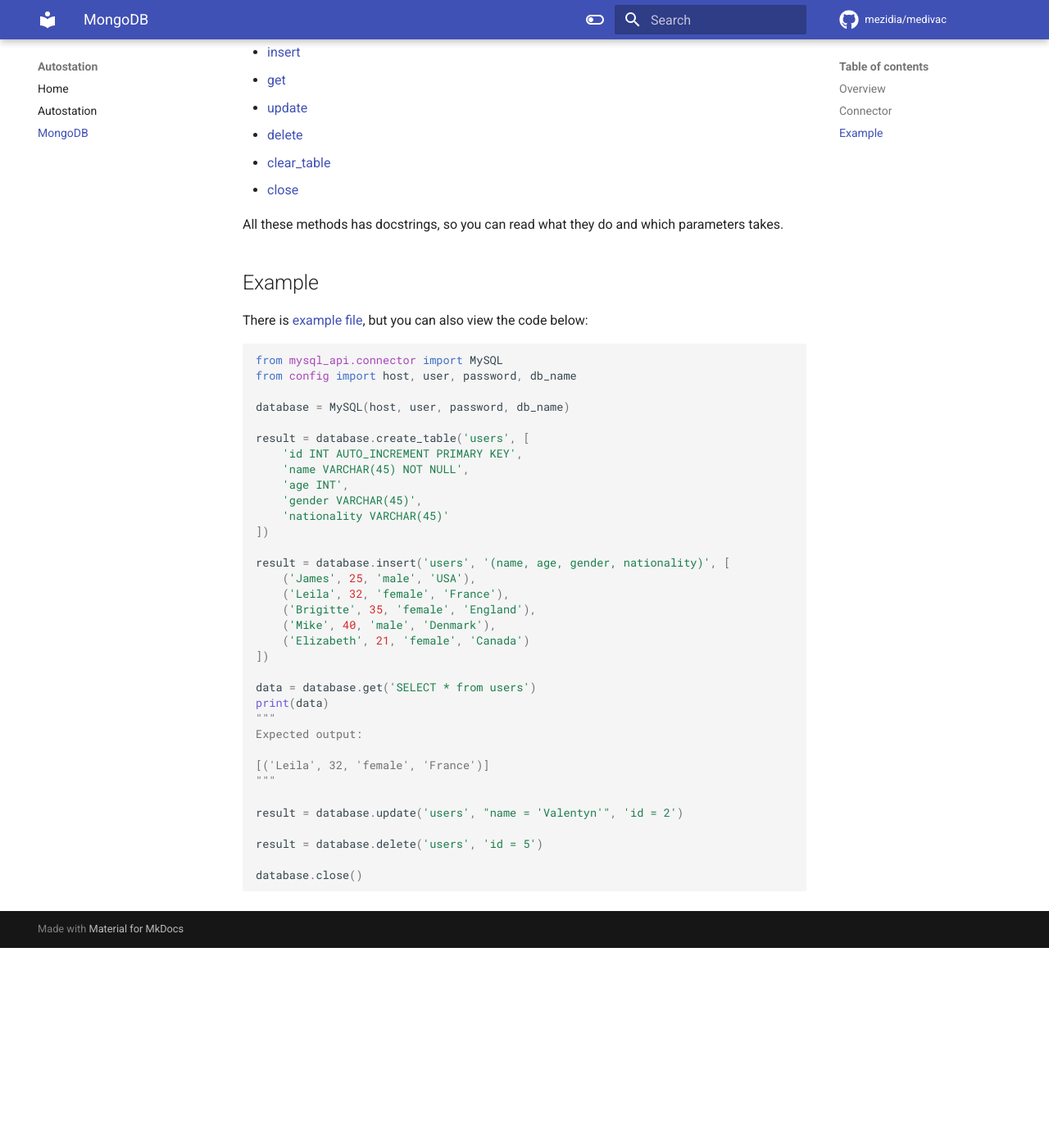
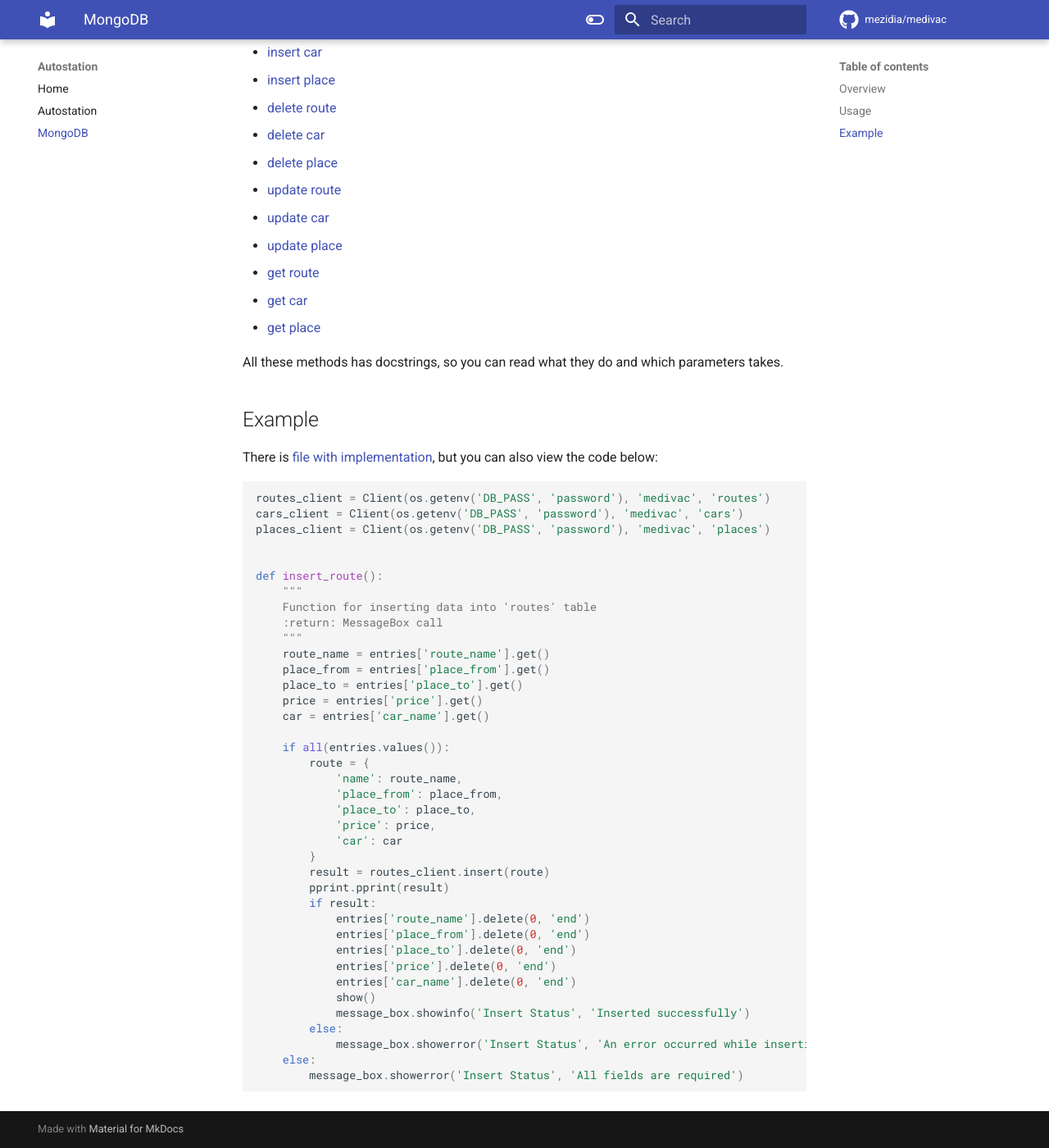
Before and after one commit to mezidia/django_labs, an MkDocs documentation site: the page built from docs/mongo.md, in a window 1280 px wide and 1400 px high, scrolled down 515 px. Shown: the whole window at 82% size. Built offline with MkDocs 1.6.1 and Material for MkDocs 9.7.7, drawn with Linux system fonts in a browser that asks for light colours; comment, search, counter and statistics services are not loaded; before the commit the page ends 1671 px from its top, so only the background shows below that; some of the changed text lies outside the part shown.

Commit message:
📝: update mongodb page for docs

````diff
--- a/docs/mongo.md
+++ b/docs/mongo.md
@@ -4,61 +4,70 @@
 
 MongoDB is a source-available cross-platform document-oriented database program. Classified as a NoSQL database program, MongoDB uses JSON-like documents with optional schemas. MongoDB is developed by MongoDB Inc. and licensed under the Server Side Public License (SSPL).
 
-## Connector
+## Usage
 
-We developed our [class](https://github.com/mezidia/medivac/blob/main/mysql_api/connector.py) to make a work with
+We used [pymongo library](https://github.com/mezidia/medivac/blob/main/database.py) to make a work with
 database easier. Constructor of the class has a path to database as a variable.
 
 There are several main methods:
 
-- [create_table](https://github.com/mezidia/medivac/blob/main/mysql_api/connector.py#L27-L58)
-- [insert](https://github.com/mezidia/medivac/blob/main/mysql_api/connector.py#L60-L92)
-- [get](https://github.com/mezidia/medivac/blob/main/mysql_api/connector.py#L94-L111)
-- [update](https://github.com/mezidia/medivac/blob/main/mysql_api/connector.py#L113-L133)
-- [delete](https://github.com/mezidia/medivac/blob/main/mysql_api/connector.py#L135-L154)
-- [clear_table](https://github.com/mezidia/medivac/blob/main/mysql_api/connector.py#L156-L162)
-- [close](https://github.com/mezidia/medivac/blob/main/mysql_api/connector.py#L164-L168)
+- [insert route](https://github.com/mezidia/medivac/blob/main/app.py#L13-L45)
+- [insert car](https://github.com/mezidia/medivac/blob/main/app.py#L48-L65)
+- [insert place](https://github.com/mezidia/medivac/blob/main/app.py#L68-L85)
+- [delete route](https://github.com/mezidia/medivac/blob/main/app.py#L88-L104)
+- [delete car](https://github.com/mezidia/medivac/blob/main/app.py#L107-L123)
+- [delete place](https://github.com/mezidia/medivac/blob/main/app.py#L126-L142)
+- [update route](https://github.com/mezidia/medivac/blob/main/app.py#L145-L174)
+- [update car](https://github.com/mezidia/medivac/blob/main/app.py#L177-L182)
+- [update place](https://github.com/mezidia/medivac/blob/main/app.py#L185-L190)
+- [get route](https://github.com/mezidia/medivac/blob/main/app.py#L193-L215)
+- [get car](https://github.com/mezidia/medivac/blob/main/app.py#L218-L236)
+- [get place](https://github.com/mezidia/medivac/blob/main/app.py#L239-L257)
 
 All these methods has docstrings, so you can read what they do and which parameters takes.
 
 ## Example
 
-There is [example file](https://github.com/mezidia/medivac/blob/main/mysql_api/example.py),
+There is [file with implementation](https://github.com/mezidia/medivac/blob/main/app.py),
 but you can also view the code below:
 
 ```python
-from mysql_api.connector import MySQL
-from config import host, user, password, db_name
+routes_client = Client(os.getenv('DB_PASS', 'password'), 'medivac', 'routes')
+cars_client = Client(os.getenv('DB_PASS', 'password'), 'medivac', 'cars')
+places_client = Client(os.getenv('DB_PASS', 'password'), 'medivac', 'places')
 
-database = MySQL(host, user, password, db_name)
 
-result = database.create_table('users', [
-    'id INT AUTO_INCREMENT PRIMARY KEY',
-    'name VARCHAR(45) NOT NULL',
-    'age INT',
-    'gender VARCHAR(45)',
-    'nationality VARCHAR(45)'
-])
+def insert_route():
+    """
+    Function for inserting data into 'routes' table
+    :return: MessageBox call
+    """
+    route_name = entries['route_name'].get()
+    place_from = entries['place_from'].get()
+    place_to = entries['place_to'].get()
+    price = entries['price'].get()
+    car = entries['car_name'].get()
 
-result = database.insert('users', '(name, age, gender, nationality)', [
-    ('James', 25, 'male', 'USA'),
-    ('Leila', 32, 'female', 'France'),
-    ('Brigitte', 35, 'female', 'England'),
-    ('Mike', 40, 'male', 'Denmark'),
-    ('Elizabeth', 21, 'female', 'Canada')
-])
-
-data = database.get('SELECT * from users')
-print(data)
-"""
-Expected output:
-
-[('Leila', 32, 'female', 'France')]
-"""
-
-result = database.update('users', "name = 'Valentyn'", 'id = 2')
-
-result = database.delete('users', 'id = 5')
-
-database.close()
+    if all(entries.values()):
+        route = {
+            'name': route_name,
+            'place_from': place_from,
+            'place_to': place_to,
+            'price': price,
+            'car': car
+        }
+        result = routes_client.insert(route)
+        pprint.pprint(result)
+        if result:
+            entries['route_name'].delete(0, 'end')
+            entries['place_from'].delete(0, 'end')
+            entries['place_to'].delete(0, 'end')
+            entries['price'].delete(0, 'end')
+            entries['car_name'].delete(0, 'end')
+            show()
+            message_box.showinfo('Insert Status', 'Inserted successfully')
+        else:
+            message_box.showerror('Insert Status', 'An error occurred while inserting')
+    else:
+        message_box.showerror('Insert Status', 'All fields are required')
 ```
````
Also changed, not shown: docs/autostation.md (+0 -14 lines), docs/index.md (+2 -4 lines).
